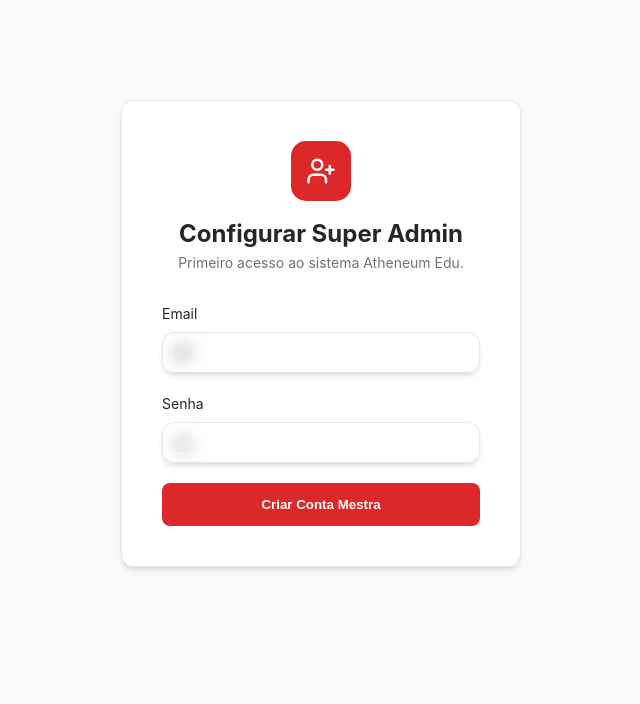
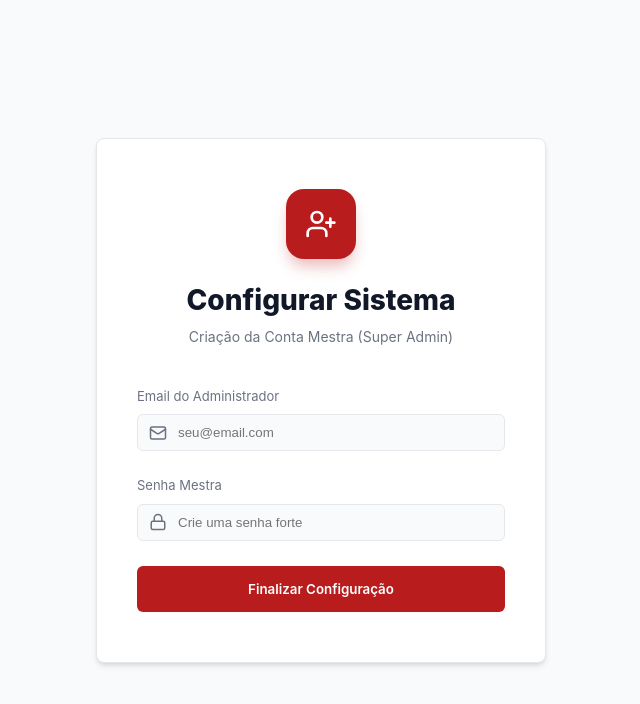
Before and after one commit to MagagniniEducacao/Atheneumedu, a React (Vite) app: page /setup in a window 1280 px wide. Shown: the top 704 px of the page, without its empty margins (319-959 px from the left). Built offline with nearby package versions, Linux system fonts and the light colour scheme; no server answers.

Commit message:
feat: update UI to Atheneum Lib style and fix setup redirection

```diff
--- a/src/index.css
+++ b/src/index.css
@@ -5,29 +5,32 @@
 
   color-scheme: light dark;
 
-  /* Primary Palette - Premium Red/Dark */
-  --primary: hsl(0, 72%, 51%);
-  --primary-hover: hsl(0, 72%, 45%);
+  /* Primary Palette - Atheneum Red */
+  --primary: #b91c1c;
+  /* red-700 */
+  --primary-hover: #991b1b;
+  /* red-800 */
 
   /* Light Mode */
-  --bg-main: hsl(0, 0%, 98%);
-  --bg-card: hsl(0, 0%, 100%);
-  --bg-sidebar: hsl(0, 0%, 100%);
-  --text-main: hsl(0, 0%, 15%);
-  --text-muted: hsl(0, 0%, 45%);
-  --border: hsl(0, 0%, 90%);
+  --bg-main: #f9fafb;
+  --bg-card: #ffffff;
+  --bg-sidebar: #ffffff;
+  --text-main: #111827;
+  --text-muted: #6b7280;
+  --border: #e5e7eb;
   --shadow: 0 4px 6px -1px rgb(0 0 0 / 0.1), 0 2px 4px -2px rgb(0 0 0 / 0.1);
 }
 
 @media (prefers-color-scheme: dark) {
   :root {
-    --bg-main: hsl(0, 0%, 12%);
-    --bg-card: hsl(0, 0%, 15%);
-    --bg-sidebar: hsl(0, 0%, 12%);
-    --text-main: hsl(0, 0%, 95%);
-    --text-muted: hsl(0, 0%, 65%);
-    --border: hsl(0, 0%, 20%);
-    --shadow: 0 10px 15px -3px rgb(0 0 0 / 0.3), 0 4px 6px -4px rgb(0 0 0 / 0.3);
+    --bg-main: #0a0a0a;
+    /* True dark */
+    --bg-card: #151515;
+    --bg-sidebar: #0a0a0a;
+    --text-main: #f9fafb;
+    --text-muted: #9ca3af;
+    --border: #262626;
+    --shadow: 0 10px 15px -3px rgb(0 0 0 / 0.5);
   }
 }
 
@@ -41,21 +44,28 @@ body {
   background-color: var(--bg-main);
   color: var(--text-main);
   min-height: 100vh;
-  transition: background-color 0.3s ease, color 0.3s ease;
+  transition: background-color 0.2s ease, color 0.2s ease;
 }
 
+.card {
+  background: var(--bg-card);
+  border: 1px solid var(--border);
+  border-radius: 8px;
+  box-shadow: var(--shadow);
+}
+
+/* Maintain .glass for backward compatibility but make it solid */
 .glass {
   background: var(--bg-card);
-  backdrop-filter: blur(8px);
-  -webkit-backdrop-filter: blur(8px);
   border: 1px solid var(--border);
-  border-radius: 12px;
+  border-radius: 8px;
   box-shadow: var(--shadow);
 }
 
 button {
   cursor: pointer;
   transition: all 0.2s ease;
+  font-family: inherit;
 }
 
 .btn-primary {
@@ -63,11 +73,36 @@ button {
   color: white;
   border: none;
   padding: 10px 20px;
-  border-radius: 8px;
+  border-radius: 6px;
   font-weight: 600;
+  display: inline-flex;
+  align-items: center;
+  justify-content: center;
+  gap: 8px;
 }
 
 .btn-primary:hover {
   background-color: var(--primary-hover);
-  transform: translateY(-1px);
 }
+
+.btn-primary:disabled {
+  opacity: 0.7;
+  cursor: not-allowed;
+}
+
+input,
+select,
+textarea {
+  background: var(--bg-main);
+  border: 1px solid var(--border);
+  color: var(--text-main);
+  padding: 10px 12px;
+  border-radius: 6px;
+  outline: none;
+  transition: border-color 0.2s;
+  width: 100%;
+}
+
+input:focus {
+  border-color: var(--primary);
+}
--- a/src/pages/Login.tsx
+++ b/src/pages/Login.tsx
@@ -1,4 +1,5 @@
-import React, { useState } from 'react';
+import React, { useState, useEffect } from 'react';
+import { useNavigate } from 'react-router-dom';
 import { supabase } from '../lib/supabase';
 import { LogIn, Mail, Lock } from 'lucide-react';
 
@@ -7,6 +8,17 @@ export const Login = () => {
     const [password, setPassword] = useState('');
     const [loading, setLoading] = useState(false);
     const [error, setError] = useState('');
+    const navigate = useNavigate();
+
+    useEffect(() => {
+        const checkSetup = async () => {
+            const { data } = await supabase.rpc('check_any_super_admin_exists');
+            if (data === false) {
+                navigate('/setup');
+            }
+        };
+        checkSetup();
+    }, [navigate]);
 
     const handleLogin = async (e: React.FormEvent) => {
         e.preventDefault();
@@ -25,21 +37,22 @@ export const Login = () => {
     };
 
     return (
-        <div style={{ maxWidth: '400px', margin: '100px auto', padding: '40px' }} className="glass">
-            <div style={{ textAlign: 'center', marginBottom: '30px' }}>
-                <h2>Painel de Gestão</h2>
-                <p style={{ color: 'var(--text-muted)', fontSize: '14px' }}>Atheneum Edu - Acesso Administrativo</p>
+        <div style={{ display: 'flex', alignItems: 'center', justifyContent: 'center', minHeight: '100vh' }}>
+            <div style={{ width: '450px', padding: '50px 40px' }} className="card">
+                <div style={{ textAlign: 'center', marginBottom: '40px' }}>
+                    <h1 style={{ color: 'var(--primary)', fontSize: '32px', fontWeight: '800', marginBottom: '5px' }}>Atheneum Lib</h1>
+                    <p style={{ color: 'var(--text-muted)', fontSize: '14px' }}>Gestão de Bibliotecas Escolares</p>
                 </div>
 
-            <form onSubmit={handleLogin} style={{ display: 'flex', flexDirection: 'column', gap: '20px' }}>
+                <form onSubmit={handleLogin} style={{ display: 'flex', flexDirection: 'column', gap: '25px' }}>
                     <div>
-                    <label style={{ display: 'block', marginBottom: '8px', fontSize: '14px' }}>Email</label>
+                        <label style={{ display: 'block', marginBottom: '8px', fontSize: '13px', color: 'var(--text-muted)' }}>Usuário ou E-mail</label>
                         <div style={{ position: 'relative' }}>
                             <Mail size={18} style={{ position: 'absolute', left: '12px', top: '50%', transform: 'translateY(-50%)', color: 'var(--text-muted)' }} />
                             <input
                                 type="email"
-                            className="glass"
-                            style={{ width: '100%', padding: '12px 12px 12px 40px', background: 'transparent' }}
+                                placeholder="Seu e-mail ou nome"
+                                style={{ paddingLeft: '40px' }}
                                 value={email}
                                 onChange={e => setEmail(e.target.value)}
                                 required
@@ -47,13 +60,13 @@ export const Login = () => {
                         </div>
                     </div>
                     <div>
-                    <label style={{ display: 'block', marginBottom: '8px', fontSize: '14px' }}>Senha</label>
+                        <label style={{ display: 'block', marginBottom: '8px', fontSize: '13px', color: 'var(--text-muted)' }}>Senha</label>
                         <div style={{ position: 'relative' }}>
                             <Lock size={18} style={{ position: 'absolute', left: '12px', top: '50%', transform: 'translateY(-50%)', color: 'var(--text-muted)' }} />
                             <input
                                 type="password"
-                            className="glass"
-                            style={{ width: '100%', padding: '12px 12px 12px 40px', background: 'transparent' }}
+                                placeholder="........"
+                                style={{ paddingLeft: '40px' }}
                                 value={password}
                                 onChange={e => setPassword(e.target.value)}
                                 required
@@ -63,10 +76,15 @@ export const Login = () => {
 
                     {error && <p style={{ color: '#ef4444', fontSize: '13px', textAlign: 'center' }}>{error}</p>}
 
-                <button type="submit" className="btn-primary" disabled={loading} style={{ padding: '14px', display: 'flex', alignItems: 'center', justifyContent: 'center', gap: '8px' }}>
-                    <LogIn size={20} /> {loading ? 'Entrando...' : 'Acessar Painel'}
+                    <button type="submit" className="btn-primary" disabled={loading} style={{ padding: '15px' }}>
+                        <LogIn size={20} /> {loading ? 'Carregando...' : 'Acessar Sistema'}
                     </button>
+
+                    <div style={{ textAlign: 'center' }}>
+                        <a href="#" style={{ fontSize: '13px', color: 'var(--text-muted)', textDecoration: 'none' }}>Esqueci minha senha</a>
+                    </div>
                 </form>
+            </div>
         </div>
     );
 };
--- a/src/pages/SuperAdminSetup.tsx
+++ b/src/pages/SuperAdminSetup.tsx
@@ -13,7 +13,7 @@ export const SuperAdminSetup = () => {
     }, []);
 
     const checkExists = async () => {
-        const { data, error } = await supabase.rpc('check_any_super_admin_exists');
+        const { data } = await supabase.rpc('check_any_super_admin_exists');
         setExists(data);
     };
 
@@ -46,41 +46,46 @@ export const SuperAdminSetup = () => {
             alert('Erro ao criar perfil: ' + profileError.message);
         } else {
             alert('Super Admin criado com sucesso! Faça login agora.');
-            window.location.reload();
+            window.location.href = '/login';
         }
         setLoading(false);
     };
 
     if (exists === true) {
         return (
-            <div style={{ maxWidth: '500px', margin: '100px auto', padding: '40px', textAlign: 'center' }} className="glass">
-                <ShieldCheck size={60} color="var(--primary)" style={{ marginBottom: '20px' }} />
-                <h2>Acesso Bloqueado</h2>
-                <p style={{ color: 'var(--text-muted)' }}>O administrador principal já foi configurado. Esta página não está mais disponível.</p>
-                <button className="btn-primary" style={{ marginTop: '20px' }} onClick={() => window.location.href = '/login'}>Ir para Login</button>
+            <div style={{ display: 'flex', alignItems: 'center', justifyContent: 'center', minHeight: '100vh' }}>
+                <div style={{ width: '500px', padding: '50px 40px', textAlign: 'center' }} className="card">
+                    <div style={{ width: '80px', height: '80px', background: 'rgba(185, 28, 28, 0.1)', borderRadius: '20px', display: 'flex', alignItems: 'center', justifyContent: 'center', margin: '0 auto 25px' }}>
+                        <ShieldCheck size={40} color="var(--primary)" />
+                    </div>
+                    <h2 style={{ fontSize: '24px', marginBottom: '15px' }}>Acesso Bloqueado</h2>
+                    <p style={{ color: 'var(--text-muted)', marginBottom: '30px' }}>O administrador principal já foi configurado. Esta página não está mais disponível.</p>
+                    <button className="btn-primary" style={{ width: '100%', padding: '14px' }} onClick={() => window.location.href = '/login'}>Ir para Login</button>
+                </div>
             </div>
         );
     }
 
     return (
-        <div style={{ maxWidth: '400px', margin: '100px auto', padding: '40px' }} className="glass">
-            <div style={{ textAlign: 'center', marginBottom: '30px' }}>
-                <div style={{ width: '60px', height: '60px', background: 'var(--primary)', borderRadius: '15px', display: 'flex', alignItems: 'center', justifyContent: 'center', margin: '0 auto 15px' }}>
-                    <UserPlus color="white" size={30} />
+        <div style={{ display: 'flex', alignItems: 'center', justifyContent: 'center', minHeight: '100vh' }}>
+            <div style={{ width: '450px', padding: '50px 40px' }} className="card">
+                <div style={{ textAlign: 'center', marginBottom: '40px' }}>
+                    <div style={{ width: '70px', height: '70px', background: 'var(--primary)', borderRadius: '18px', display: 'flex', alignItems: 'center', justifyContent: 'center', margin: '0 auto 20px', boxShadow: '0 10px 15px -3px rgba(185, 28, 28, 0.3)' }}>
+                        <UserPlus color="white" size={32} />
                     </div>
-                <h2>Configurar Super Admin</h2>
-                <p style={{ color: 'var(--text-muted)', fontSize: '14px' }}>Primeiro acesso ao sistema Atheneum Edu.</p>
+                    <h1 style={{ fontSize: '28px', fontWeight: '800', marginBottom: '5px' }}>Configurar Sistema</h1>
+                    <p style={{ color: 'var(--text-muted)', fontSize: '14px' }}>Criação da Conta Mestra (Super Admin)</p>
                 </div>
 
-            <form onSubmit={handleSetup} style={{ display: 'flex', flexDirection: 'column', gap: '20px' }}>
+                <form onSubmit={handleSetup} style={{ display: 'flex', flexDirection: 'column', gap: '25px' }}>
                     <div>
-                    <label style={{ display: 'block', marginBottom: '8px', fontSize: '14px' }}>Email</label>
+                        <label style={{ display: 'block', marginBottom: '8px', fontSize: '13px', color: 'var(--text-muted)' }}>Email do Administrador</label>
                         <div style={{ position: 'relative' }}>
                             <Mail size={18} style={{ position: 'absolute', left: '12px', top: '50%', transform: 'translateY(-50%)', color: 'var(--text-muted)' }} />
                             <input
                                 type="email"
-                            className="glass"
-                            style={{ width: '100%', padding: '12px 12px 12px 40px', background: 'transparent' }}
+                                placeholder="seu@email.com"
+                                style={{ paddingLeft: '40px' }}
                                 value={email}
                                 onChange={e => setEmail(e.target.value)}
                                 required
@@ -88,23 +93,24 @@ export const SuperAdminSetup = () => {
                         </div>
                     </div>
                     <div>
-                    <label style={{ display: 'block', marginBottom: '8px', fontSize: '14px' }}>Senha</label>
+                        <label style={{ display: 'block', marginBottom: '8px', fontSize: '13px', color: 'var(--text-muted)' }}>Senha Mestra</label>
                         <div style={{ position: 'relative' }}>
                             <Lock size={18} style={{ position: 'absolute', left: '12px', top: '50%', transform: 'translateY(-50%)', color: 'var(--text-muted)' }} />
                             <input
                                 type="password"
-                            className="glass"
-                            style={{ width: '100%', padding: '12px 12px 12px 40px', background: 'transparent' }}
+                                placeholder="Crie uma senha forte"
+                                style={{ paddingLeft: '40px' }}
                                 value={password}
                                 onChange={e => setPassword(e.target.value)}
                                 required
                             />
                         </div>
                     </div>
-                <button type="submit" className="btn-primary" disabled={loading} style={{ padding: '14px' }}>
-                    {loading ? 'Configurando...' : 'Criar Conta Mestra'}
+                    <button type="submit" className="btn-primary" disabled={loading} style={{ padding: '15px' }}>
+                        {loading ? 'Configurando...' : 'Finalizar Configuração'}
                     </button>
                 </form>
             </div>
+        </div>
     );
 };
```
Lines whose indentation alone changed are shown as unchanged.
